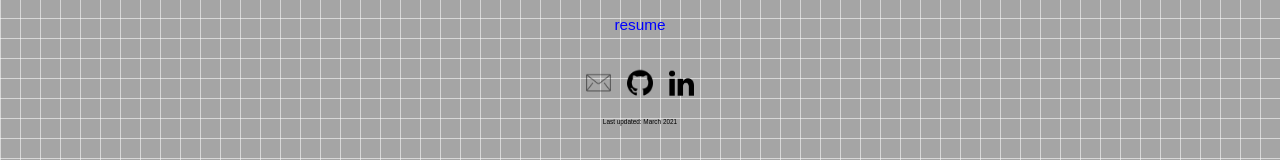
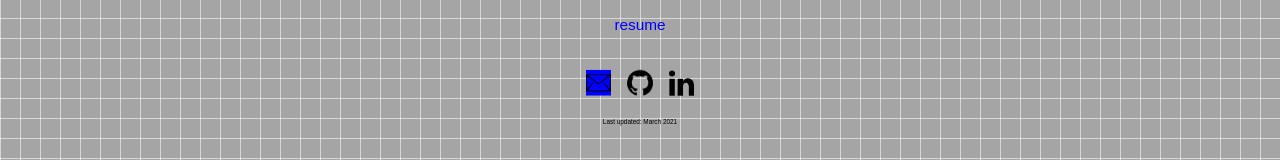
Before and after one commit to jamesyoung4/jamesyoung4.github.io, a plain HTML site: page index.html in a window 1280 px wide. In both pictures the pointer is over the picture 598 px from the left and 424 px from the top of the page. Shown: the part 342-502 px from the top of the page. Drawn offline with Linux system fonts and the light colour scheme.

Commit message:
Update index.html

```diff
--- a/index.html
+++ b/index.html
@@ -45,7 +45,7 @@ div.pic {
 }
 
 div.pic img:hover {
-    opacity:.5;
+    background-color:blue
 }
 
 div.title {
```
